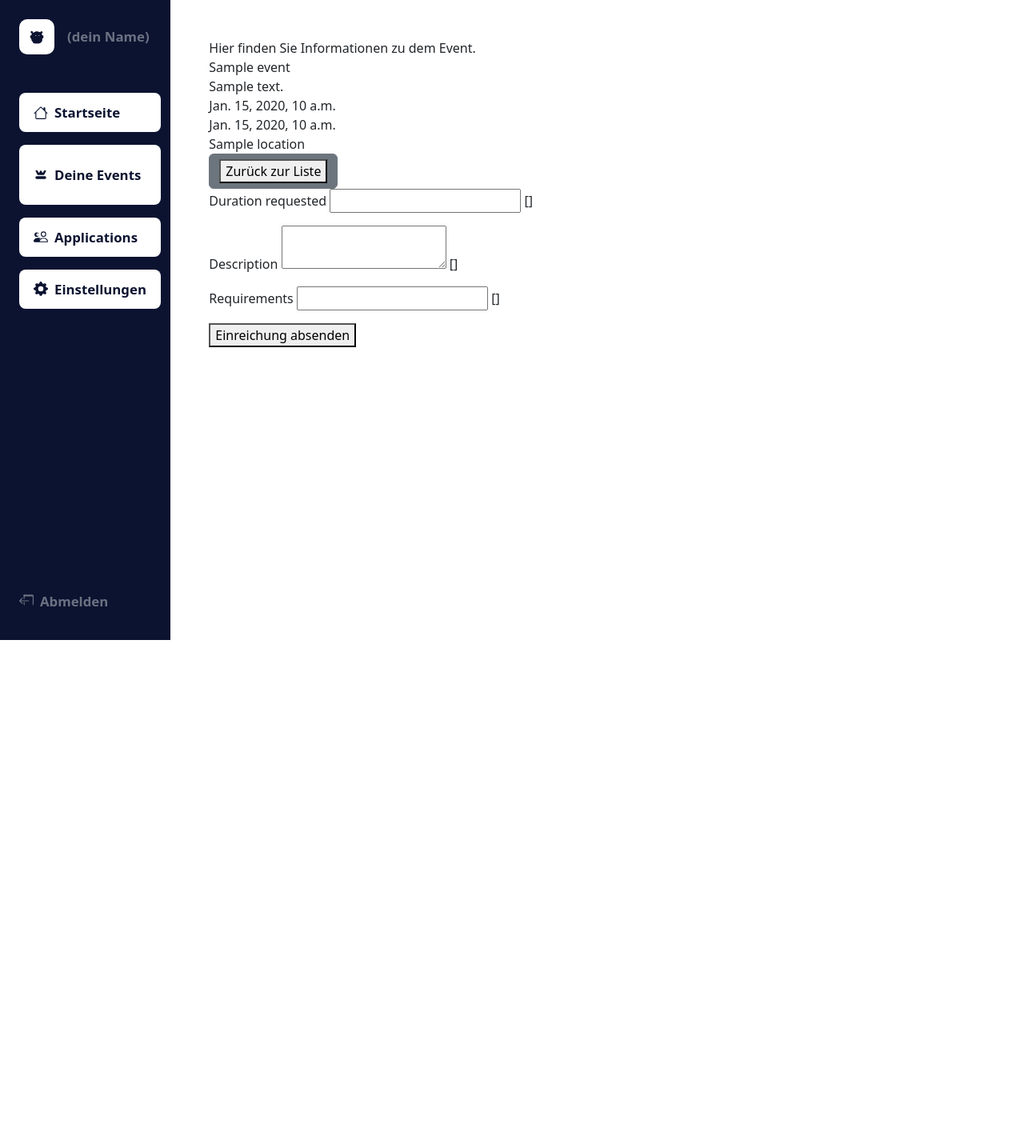
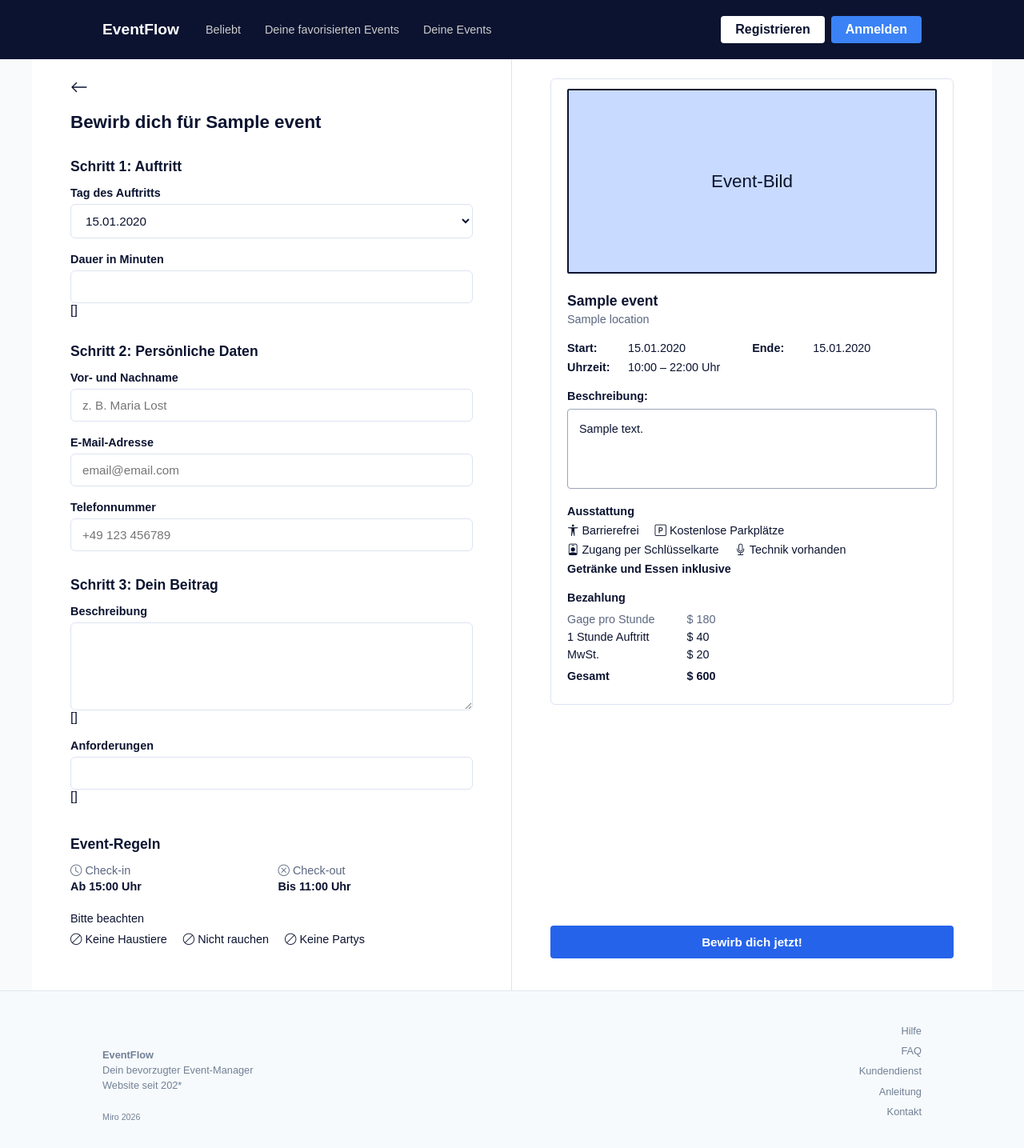
Before and after one commit to casio888/SE-G2-EventFlow, a Django app: template src/contribution/templates/contribution/application.html in a window 1280 px wide. Shown: the whole page at 80% size. Before the commit the page ends 800 px from the top, so only its background shows below. Run offline with Django 3.2, Linux system fonts and the light colour scheme; the template is opened without the code that fills it: most values are stand-ins (such as "Sample title", 1, 10 or a date in 2020); form fields are guessed from the names that the template uses.

Commit message:
feature: style event application pages after wireframe
Rework the event list and the application form with a new stylesheet.
Fields and sections without backend support yet (day, contact data,
amenities, payment, event rules) are static placeholders and are not
submitted.

```diff
--- a/src/contribution/templates/contribution/application.html
+++ b/src/contribution/templates/contribution/application.html
@@ -1,43 +1,150 @@
-{% extends "base_leftside.html" %}
+{% extends "base_topside.html" %}
 {% load static %}
 
+{% block extra_head %}
+<link rel="stylesheet" href="https://cdn.jsdelivr.net/npm/bootstrap-icons@1.11.3/font/bootstrap-icons.min.css">
+<link rel="stylesheet" href="{% static 'css/application.css' %}">
+{% endblock %}
+
 {% block content %}
-<main>
-    <section name="Eventinfo">
-        Hier finden Sie Informationen zu dem Event.
-        <div> {{ event.title }} </div>
-        <div> {{ event.description }} </div>
-        <div> {{ event.start_date }} </div>
-        <div> {{ event.end_date }} </div>
-        <div> {{ event.location }} </div>
-    </section>
+<main class="ap-apply">
+    <div class="ap-apply-form">
         <section name="back">
-        <a href="{% url 'event_list' %}" class="btn btn-secondary">
-            <button>Zurück zur Liste</button>
+            <a href="{% url 'event_list' %}" class="ap-back" aria-label="Zurück zur Liste">
+                <svg xmlns="http://www.w3.org/2000/svg" width="22" height="22" fill="currentColor" viewBox="0 0 16 16" aria-hidden="true">
+                    <path fill-rule="evenodd" d="M15 8a.5.5 0 0 1-.5.5H2.707l3.147 3.146a.5.5 0 0 1-.708.708l-4-4a.5.5 0 0 1 0-.708l4-4a.5.5 0 1 1 .708.708L2.707 7.5H14.500A.5.5 0 0 1 15 8"/>
+                </svg>
             </a>
         </section>
 
-    <form method="post">
+        <h1>Bewirb dich für {{ event.title }}</h1>
+
+        <form method="post" id="application-form">
             {% csrf_token %}
             {{ form.non_field_errors }}
-        <p>
-            {{ form.duration_requested.label_tag }}
+
+            <h2>Schritt 1: Auftritt</h2>
+            <div class="ap-field">
+                <label for="performance-day">Tag des Auftritts</label>
+                {# Noch nicht im Backend: Feld hat keinen name und wird nicht mitgesendet #}
+                <select id="performance-day">
+                    <option>{{ event.start_date|date:"d.m.Y" }}</option>
+                    {% if event.end_date != event.start_date %}<option>{{ event.end_date|date:"d.m.Y" }}</option>{% endif %}
+                </select>
+            </div>
+            <div class="ap-field">
+                <label for="{{ form.duration_requested.id_for_label }}">Dauer in Minuten</label>
                 {{ form.duration_requested }}
                 <span id="timeslot-duration" aria-live="polite"></span>
                 {{ form.duration_requested.errors }}
-        </p>
-        <p>
-            {{ form.description.label_tag }}
+            </div>
+
+            <h2>Schritt 2: Persönliche Daten</h2>
+            {# Noch nicht im Backend: Felder haben keinen name und werden nicht mitgesendet #}
+            <div class="ap-field">
+                <label for="contact-name">Vor- und Nachname</label>
+                <input type="text" id="contact-name" placeholder="z. B. Maria Lost" autocomplete="name">
+            </div>
+            <div class="ap-field">
+                <label for="contact-email">E-Mail-Adresse</label>
+                <input type="email" id="contact-email" placeholder="email@email.com" autocomplete="email">
+            </div>
+            <div class="ap-field">
+                <label for="contact-phone">Telefonnummer</label>
+                <input type="tel" id="contact-phone" placeholder="+49 123 456789" autocomplete="tel">
+            </div>
+
+            <h2>Schritt 3: Dein Beitrag</h2>
+            <div class="ap-field">
+                <label for="{{ form.description.id_for_label }}">Beschreibung</label>
                 {{ form.description }}
                 {{ form.description.errors }}
-        </p>
-        <p>
-            {{ form.requirements.label_tag }}
+            </div>
+            <div class="ap-field">
+                <label for="{{ form.requirements.id_for_label }}">Anforderungen</label>
                 {{ form.requirements }}
                 {{ form.requirements.errors }}
-        </p>
-        <button type="submit">Einreichung absenden</button>
+            </div>
         </form>
+
+        {# Statische Platzhalter, bis das Backend Event-Regeln liefert #}
+        <section name="rules" class="ap-rules">
+            <h2>Event-Regeln</h2>
+            <div class="ap-rules-times">
+                <div>
+                    <span class="ap-rules-label"><i class="bi bi-clock" aria-hidden="true"></i> Check-in</span>
+                    <strong>Ab 15:00 Uhr</strong>
+                </div>
+                <div>
+                    <span class="ap-rules-label"><i class="bi bi-x-circle" aria-hidden="true"></i> Check-out</span>
+                    <strong>Bis 11:00 Uhr</strong>
+                </div>
+            </div>
+            <h3>Bitte beachten</h3>
+            <ul class="ap-rules-list">
+                <li><i class="bi bi-ban" aria-hidden="true"></i> Keine Haustiere</li>
+                <li><i class="bi bi-ban" aria-hidden="true"></i> Nicht rauchen</li>
+                <li><i class="bi bi-ban" aria-hidden="true"></i> Keine Partys</li>
+            </ul>
+        </section>
+    </div>
+
+    <aside class="ap-apply-event">
+        <section name="Eventinfo" class="ap-event-card">
+            <div class="ap-event-image">Event-Bild</div>
+            <h2>{{ event.title }}</h2>
+            <p class="ap-event-location">{{ event.location }}</p>
+
+            <dl class="ap-event-dates">
+                <div>
+                    <dt>Start:</dt>
+                    <dd>{{ event.start_date|date:"d.m.Y" }}</dd>
+                </div>
+                <div>
+                    <dt>Ende:</dt>
+                    <dd>{{ event.end_date|date:"d.m.Y" }}</dd>
+                </div>
+                {% with event.timeslots.all|dictsort:"start"|first as first_slot %}
+                {% with event.timeslots.all|dictsortreversed:"end"|first as last_slot %}
+                {% if first_slot %}
+                <div>
+                    <dt>Uhrzeit:</dt>
+                    <dd>{{ first_slot.start|time:"H:i" }} – {{ last_slot.end|time:"H:i" }} Uhr</dd>
+                </div>
+                {% else %}
+                <div>
+                    <dt>Uhrzeit:</dt>
+                    <dd>10:00 – 22:00 Uhr</dd>
+                </div>
+                {% endif %}
+                {% endwith %}
+                {% endwith %}
+            </dl>
+
+            <h3>Beschreibung:</h3>
+            <p class="ap-event-description">{{ event.description|default:"Beschreibung" }}</p>
+
+            {# Statische Platzhalter, bis das Backend Ausstattung und Bezahlung liefert #}
+            <h3 class="ap-event-subhead">Ausstattung</h3>
+            <ul class="ap-event-amenities">
+                <li><i class="bi bi-universal-access" aria-hidden="true"></i> Barrierefrei</li>
+                <li><i class="bi bi-p-square" aria-hidden="true"></i> Kostenlose Parkplätze</li>
+                <li><i class="bi bi-person-badge" aria-hidden="true"></i> Zugang per Schlüsselkarte</li>
+                <li><i class="bi bi-mic" aria-hidden="true"></i> Technik vorhanden</li>
+            </ul>
+            <p class="ap-event-catering">Getränke und Essen inklusive</p>
+
+            <h3 class="ap-event-subhead">Bezahlung</h3>
+            <table class="ap-event-payment">
+                <tr class="ap-payment-muted"><th scope="row">Gage pro Stunde</th><td>$ 180</td></tr>
+                <tr><th scope="row">1 Stunde Auftritt</th><td>$ 40</td></tr>
+                <tr><th scope="row">MwSt.</th><td>$ 20</td></tr>
+                <tr class="ap-payment-total"><th scope="row">Gesamt</th><td>$ 600</td></tr>
+            </table>
+        </section>
+
+        <button type="submit" form="application-form" class="ap-button ap-submit">Bewirb dich jetzt!</button>
+    </aside>
 </main>
 <script src="{% static 'js/bewerbung.js' %}"></script>
 {% endblock %}
--- /dev/null
+++ b/src/static/css/application.css
@@ -0,0 +1,463 @@
+/* Styling für die Bewerbung auf Events (Event-Liste und Bewerbungsformular) */
+
+:root {
+    --ap-navy: #0b1330;
+    --ap-periwinkle: #c8daff;
+    --ap-blue: #3b82f6;
+    --ap-blue-dark: #2563eb;
+    --ap-focus: #7294e7;
+    --ap-line: #dbe3f1;
+    --ap-muted: #5b6780;
+    --ap-page: #f8fafc;
+    --ap-error: #b42318;
+}
+
+body {
+    background-color: var(--ap-page);
+    color: var(--ap-navy);
+}
+
+.ap-page {
+    max-width: 1080px;
+    margin: 0 auto;
+    padding: 48px 32px 72px;
+}
+
+.ap-page h1 {
+    margin: 0 0 8px;
+    font-size: 2rem;
+    font-weight: 700;
+    line-height: 1.2;
+    color: var(--ap-navy);
+}
+
+.ap-intro {
+    margin: 0;
+    color: var(--ap-muted);
+    font-size: 1rem;
+    line-height: 1.5;
+}
+
+.ap-page a:focus-visible,
+.ap-page button:focus-visible,
+.ap-page input:focus-visible,
+.ap-page textarea:focus-visible {
+    outline: 3px solid var(--ap-focus);
+    outline-offset: 2px;
+}
+
+/* --- Buttons --- */
+.ap-button {
+    display: inline-block;
+    padding: 10px 20px;
+    border: none;
+    border-radius: 8px;
+    background-color: var(--ap-blue-dark);
+    color: #ffffff;
+    font-size: 0.95rem;
+    font-weight: 700;
+    text-align: center;
+    text-decoration: none;
+    white-space: nowrap;
+    cursor: pointer;
+    transition: background-color 0.15s ease;
+}
+
+.ap-button:hover {
+    background-color: var(--ap-navy);
+    color: #ffffff;
+}
+
+/* --- Event-Liste --- */
+.ap-list-head {
+    display: flex;
+    flex-wrap: wrap;
+    align-items: flex-end;
+    justify-content: space-between;
+    gap: 24px;
+    margin-bottom: 32px;
+}
+
+.ap-search {
+    display: flex;
+    gap: 8px;
+    flex: 0 1 380px;
+}
+
+.ap-search input {
+    flex: 1;
+    min-width: 0;
+    padding: 10px 14px;
+    border: 1px solid var(--ap-line);
+    border-radius: 8px;
+    background-color: #ffffff;
+    color: var(--ap-navy);
+    font-size: 0.95rem;
+}
+
+.ap-search button {
+    padding: 10px 18px;
+    border: 1px solid var(--ap-navy);
+    border-radius: 8px;
+    background-color: transparent;
+    color: var(--ap-navy);
+    font-size: 0.95rem;
+    font-weight: 700;
+    cursor: pointer;
+}
+
+.ap-search button:hover {
+    background-color: var(--ap-navy);
+    color: #ffffff;
+}
+
+.ap-table {
+    width: 100%;
+    border-collapse: collapse;
+    border-top: 2px solid var(--ap-navy);
+}
+
+.ap-table th {
+    padding: 12px 16px;
+    border-bottom: 1px solid var(--ap-line);
+    color: var(--ap-muted);
+    font-size: 0.85rem;
+    font-weight: 700;
+    text-align: left;
+}
+
+.ap-table td {
+    padding: 18px 16px;
+    border-bottom: 1px solid var(--ap-line);
+    vertical-align: middle;
+}
+
+.ap-table tbody tr:hover td {
+    background-color: #eef3ff;
+}
+
+.ap-date {
+    font-size: 1.25rem;
+    font-weight: 700;
+    white-space: nowrap;
+}
+
+.ap-date small {
+    display: block;
+    color: var(--ap-muted);
+    font-size: 0.8rem;
+    font-weight: 400;
+}
+
+.ap-event-title {
+    font-size: 1.05rem;
+    font-weight: 700;
+}
+
+.ap-location {
+    color: var(--ap-muted);
+}
+
+.ap-action {
+    text-align: right;
+}
+
+.ap-empty {
+    padding: 48px 16px;
+    color: var(--ap-muted);
+    text-align: center;
+}
+
+/* --- Bewerbungsformular --- */
+.ap-apply {
+    display: grid;
+    grid-template-columns: minmax(0, 1fr) minmax(0, 1fr);
+    max-width: 1200px;
+    margin: 0 auto;
+    background-color: #ffffff;
+}
+
+.ap-apply-form {
+    padding: 24px 48px 56px;
+    border-right: 1px solid var(--ap-line);
+}
+
+.ap-apply-event {
+    display: flex;
+    flex-direction: column;
+    gap: 32px;
+    padding: 24px 48px 40px;
+}
+
+.ap-back {
+    display: inline-flex;
+    margin-bottom: 20px;
+    color: var(--ap-navy);
+}
+
+.ap-back:hover {
+    color: var(--ap-blue-dark);
+}
+
+.ap-apply h1 {
+    margin-bottom: 24px;
+    font-size: 1.4rem;
+    font-weight: 700;
+    color: var(--ap-navy);
+}
+
+.ap-apply-form h2 {
+    margin: 32px 0 14px;
+    font-size: 1.1rem;
+    font-weight: 700;
+    color: var(--ap-navy);
+}
+
+.ap-field {
+    margin-bottom: 18px;
+}
+
+.ap-field label {
+    display: block;
+    margin-bottom: 6px;
+    font-size: 0.9rem;
+    font-weight: 700;
+}
+
+.ap-field input,
+.ap-field select,
+.ap-field textarea {
+    display: block;
+    width: 100%;
+    padding: 11px 14px;
+    border: 1px solid var(--ap-line);
+    border-radius: 6px;
+    background-color: #ffffff;
+    color: var(--ap-navy);
+    font-size: 0.95rem;
+}
+
+.ap-field textarea {
+    height: 110px;
+    line-height: 1.5;
+    resize: vertical;
+}
+
+.ap-field input:focus,
+.ap-field select:focus,
+.ap-field textarea:focus {
+    border-color: var(--ap-focus);
+}
+
+.ap-apply a:focus-visible,
+.ap-apply button:focus-visible,
+.ap-apply input:focus-visible,
+.ap-apply select:focus-visible,
+.ap-apply textarea:focus-visible {
+    outline: 3px solid var(--ap-focus);
+    outline-offset: 2px;
+}
+
+.ap-apply .errorlist {
+    margin-top: 6px;
+    color: var(--ap-error);
+    font-size: 0.9rem;
+    list-style: none;
+}
+
+.ap-event-card {
+    padding: 12px 20px 24px;
+    border: 1px solid var(--ap-line);
+    border-radius: 6px;
+    font-size: 0.9rem;
+}
+
+.ap-event-image {
+    display: flex;
+    align-items: center;
+    justify-content: center;
+    aspect-ratio: 2 / 1;
+    margin-bottom: 24px;
+    border: 2px solid var(--ap-navy);
+    border-radius: 2px;
+    background-color: var(--ap-periwinkle);
+    color: var(--ap-navy);
+    font-size: 1.4rem;
+}
+
+.ap-event-card h2 {
+    margin-bottom: 4px;
+    font-size: 1.1rem;
+    font-weight: 700;
+    color: var(--ap-navy);
+    overflow-wrap: anywhere;
+}
+
+.ap-event-location {
+    margin-bottom: 20px;
+    color: var(--ap-muted);
+}
+
+.ap-event-dates {
+    display: grid;
+    grid-template-columns: repeat(2, auto);
+    justify-content: start;
+    column-gap: 40px;
+    row-gap: 8px;
+    margin-bottom: 20px;
+}
+
+.ap-event-subhead {
+    margin-top: 20px;
+}
+
+.ap-event-amenities,
+.ap-rules-list {
+    display: flex;
+    flex-wrap: wrap;
+    gap: 8px 20px;
+    list-style: none;
+}
+
+.ap-event-catering {
+    margin-top: 8px;
+    font-weight: 700;
+}
+
+.ap-event-payment {
+    border-collapse: collapse;
+}
+
+.ap-event-payment th {
+    padding: 3px 40px 3px 0;
+    font-weight: 400;
+    text-align: left;
+}
+
+.ap-event-payment td {
+    padding: 3px 0;
+}
+
+.ap-payment-muted {
+    color: var(--ap-muted);
+}
+
+.ap-payment-total th,
+.ap-payment-total td {
+    padding-top: 8px;
+    font-weight: 700;
+}
+
+.ap-rules {
+    margin-top: 40px;
+    font-size: 0.9rem;
+}
+
+.ap-rules-times {
+    display: grid;
+    grid-template-columns: repeat(2, 1fr);
+    gap: 16px;
+    margin-bottom: 24px;
+}
+
+.ap-rules-label {
+    display: block;
+    margin-bottom: 4px;
+    color: var(--ap-muted);
+}
+
+.ap-rules h3 {
+    margin-bottom: 10px;
+    font-size: 0.9rem;
+    font-weight: 400;
+}
+
+.ap-event-dates div {
+    display: flex;
+    gap: 12px;
+}
+
+.ap-event-dates dt {
+    min-width: 64px;
+    font-weight: 700;
+}
+
+.ap-event-card h3 {
+    margin-bottom: 8px;
+    font-size: 0.9rem;
+    font-weight: 700;
+    color: var(--ap-navy);
+}
+
+.ap-event-description {
+    min-height: 100px;
+    padding: 14px;
+    border: 1px solid #9aa5b8;
+    border-radius: 4px;
+    line-height: 1.5;
+    overflow-wrap: anywhere;
+}
+
+.ap-submit {
+    width: 100%;
+    margin-top: auto;
+    padding: 12px 20px;
+    border-radius: 4px;
+}
+
+/* --- Kleine Bildschirme --- */
+@media (max-width: 860px) {
+    .ap-page {
+        padding: 32px 16px 56px;
+    }
+
+    .ap-apply {
+        grid-template-columns: minmax(0, 1fr);
+    }
+
+    .ap-apply-form {
+        padding: 24px 16px 8px;
+        border-right: none;
+    }
+
+    .ap-apply-event {
+        padding: 16px 16px 40px;
+    }
+}
+
+@media (max-width: 640px) {
+    .ap-page h1 {
+        font-size: 1.6rem;
+    }
+
+    .ap-search {
+        flex-basis: 100%;
+    }
+
+    .ap-table thead {
+        display: none;
+    }
+
+    .ap-table tr {
+        display: block;
+        padding: 16px 0;
+        border-bottom: 1px solid var(--ap-line);
+    }
+
+    .ap-table td {
+        display: block;
+        padding: 2px 0;
+        border-bottom: none;
+    }
+
+    .ap-table td.ap-action {
+        margin-top: 12px;
+        text-align: left;
+    }
+}
+
+@media (prefers-reduced-motion: reduce) {
+    .ap-button {
+        transition: none;
+    }
+}
```
Also changed, not shown: src/contribution/templates/contribution/contribution.html (+26 -20 lines). Lines whose indentation alone changed are shown as unchanged.
